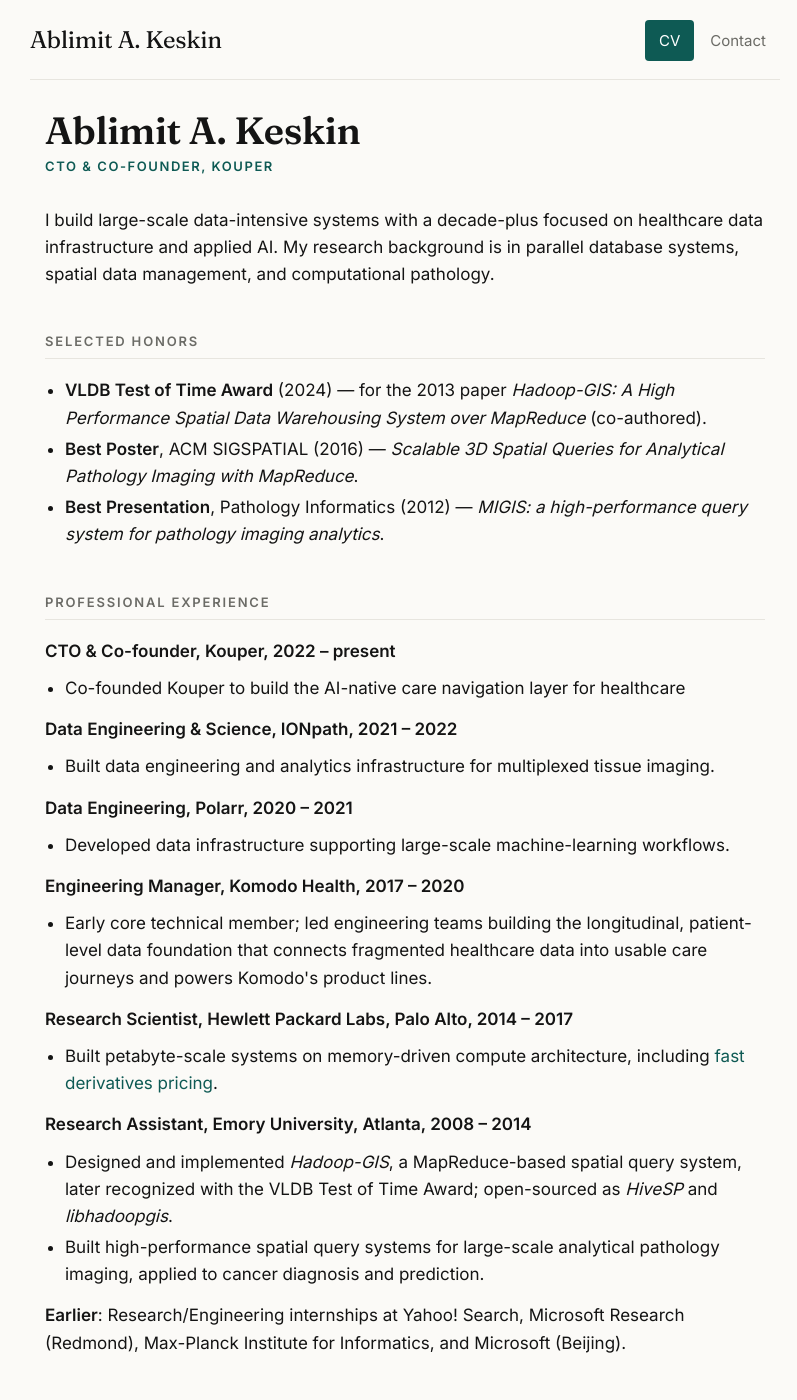
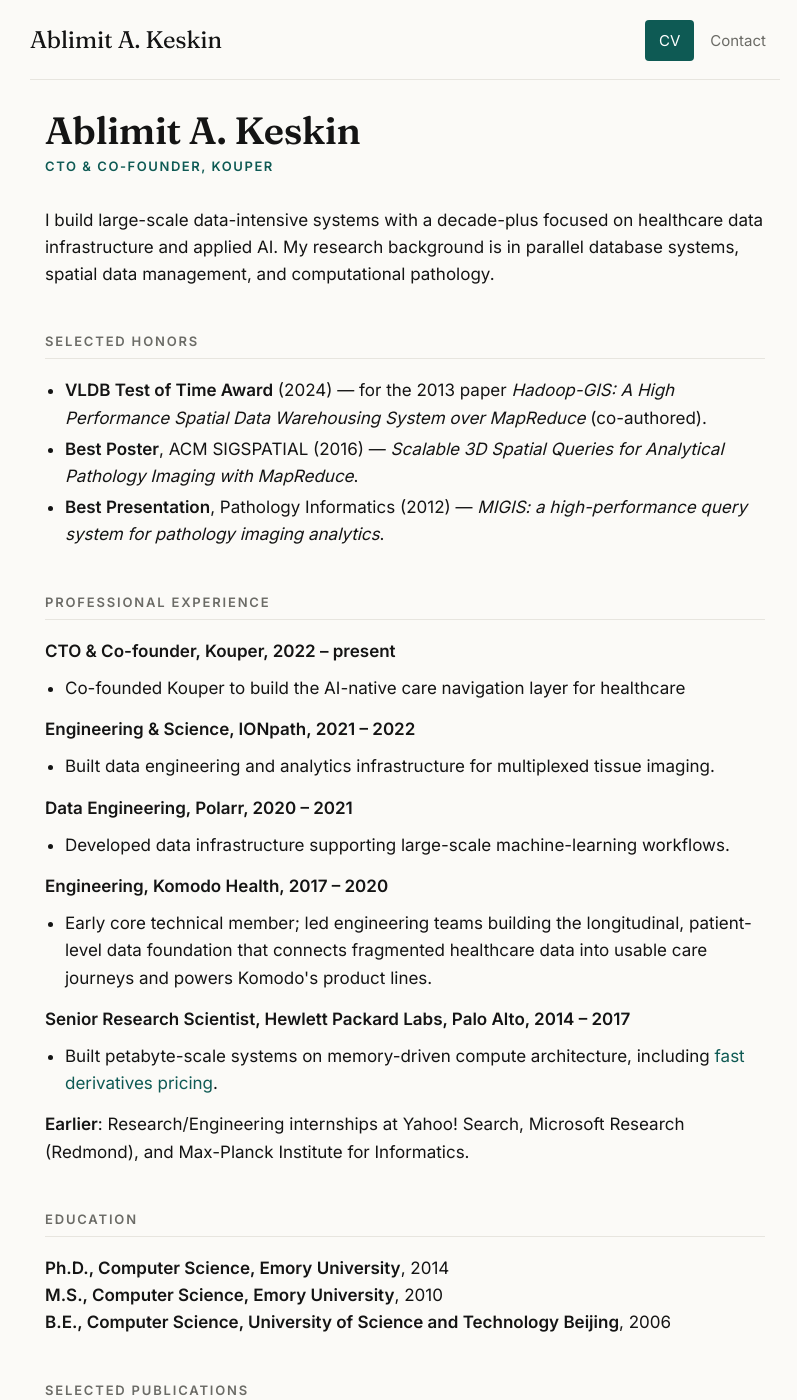
Before and after one commit to ablimit/ablimit.github.io, a Jekyll site: the page built from cv/index.html, in a window 1280 px wide and 1400 px high. Shown: the whole window, without its empty margins (235-1032 px from the left). Built offline with Jekyll 4.4.1, drawn with Linux system fonts in a browser that asks for light colours.

Commit message:
minor updates

```diff
--- a/cv/index.html
+++ b/cv/index.html
@@ -25,7 +25,7 @@
 		<li>Co-founded Kouper to build the AI-native care navigation layer for healthcare</li>
 	</ul>
 
-	<p><strong>Data Engineering &amp; Science, IONpath, 2021 &ndash; 2022</strong></p>
+	<p><strong>Engineering &amp; Science, IONpath, 2021 &ndash; 2022</strong></p>
 	<ul>
 		<li>Built data engineering and analytics infrastructure for multiplexed tissue imaging.</li>
 	</ul>
@@ -35,23 +35,17 @@
 		<li>Developed data infrastructure supporting large-scale machine-learning workflows.</li>
 	</ul>
 
-	<p><strong>Engineering Manager, Komodo Health, 2017 &ndash; 2020</strong></p>
+	<p><strong>Engineering, Komodo Health, 2017 &ndash; 2020</strong></p>
 	<ul>
 		<li>Early core technical member; led engineering teams building the longitudinal, patient-level data foundation that connects fragmented healthcare data into usable care journeys and powers Komodo's product lines.</li>
 	</ul>
 
-	<p><strong>Research Scientist, Hewlett Packard Labs, Palo Alto, 2014 &ndash; 2017</strong></p>
+	<p><strong>Senior Research Scientist, Hewlett Packard Labs, Palo Alto, 2014 &ndash; 2017</strong></p>
 	<ul>
 		<li>Built petabyte-scale systems on memory-driven compute architecture, including <a href="https://community.hpe.com/t5/Behind-the-scenes-Labs/Hewlett-Packard-Labs-accelerates-finance-with-blazingly-fast/ba-p/6920418">fast derivatives pricing</a>.</li>
 	</ul>
 
-	<p><strong>Research Assistant, Emory University, Atlanta, 2008 &ndash; 2014</strong></p>
-	<ul>
-		<li>Designed and implemented <em>Hadoop-GIS</em>, a MapReduce-based spatial query system, later recognized with the VLDB Test of Time Award; open-sourced as <em>HiveSP</em> and <em>libhadoopgis</em>.</li>
-		<li>Built high-performance spatial query systems for large-scale analytical pathology imaging, applied to cancer diagnosis and prediction.</li>
-	</ul>
-
-	<p><strong>Earlier</strong>: Research/Engineering internships at Yahoo! Search, Microsoft Research (Redmond), Max-Planck Institute for Informatics, and Microsoft (Beijing).</p>
+	<p><strong>Earlier</strong>: Research/Engineering internships at Yahoo! Search, Microsoft Research (Redmond), and Max-Planck Institute for Informatics.</p>
 
 	<h2>Education</h2>
 	<p><strong>Ph.D., Computer Science, Emory University</strong>, 2014<br>
```
